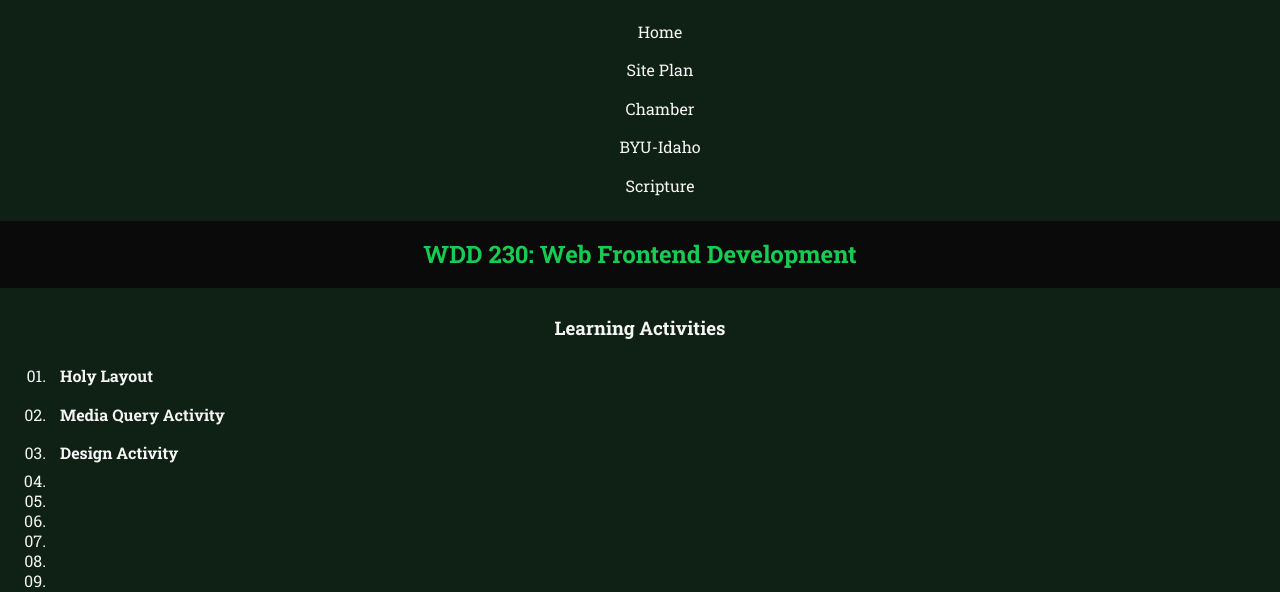
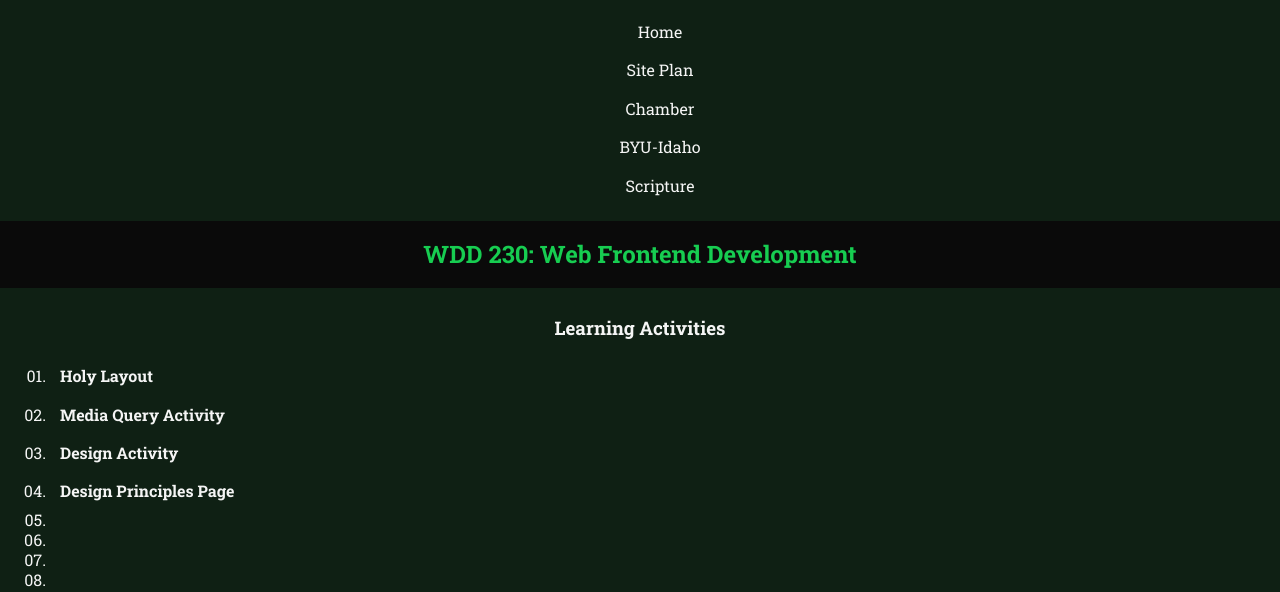
Before and after one commit to finkster717/wdd230, a plain HTML site: page index.html in a window 1280 px wide. Shown: the part 203-795 px from the top of the page. Drawn offline with Linux system fonts and the light colour scheme.

Commit message:
updating home page

```diff
--- a/index.html
+++ b/index.html
@@ -39,7 +39,7 @@
                 <li><a class="nav-link" href="lesson01/holygrail.html"><strong>Holy Layout</strong></a></li>
                 <li><a class="nav-link" href="lesson01/media-query.html"><strong>Media Query Activity</strong></a></li>
                 <li><a class="nav-link" href="lesson02/design.html"><strong>Design Activity</strong></a></li>
-                <li><a class="nav-link" href=""></a></li>
+                <li><a class="nav-link" href="lesson02/design-principles.html"><strong>Design Principles Page</strong></a></li>
                 <li><a class="nav-link" href=""></a></li>
                 <li><a class="nav-link" href=""></a></li>
                 <li><a class="nav-link" href=""></a></li>
```
